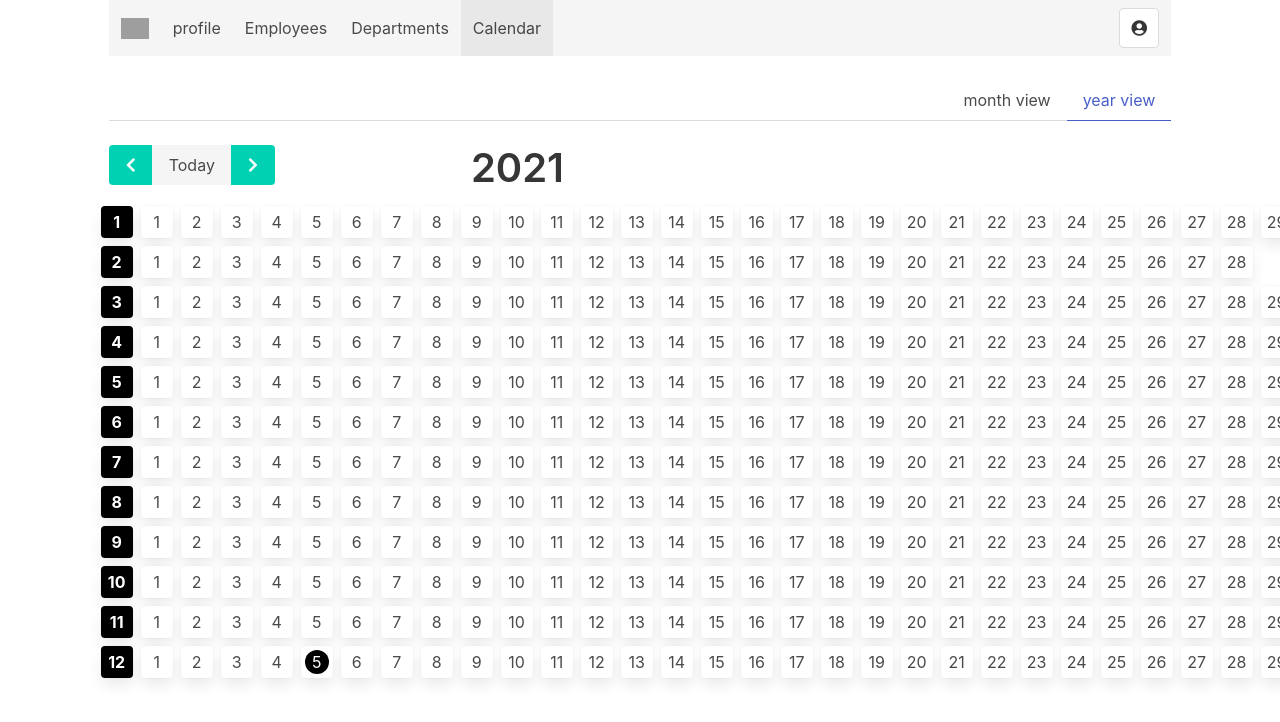
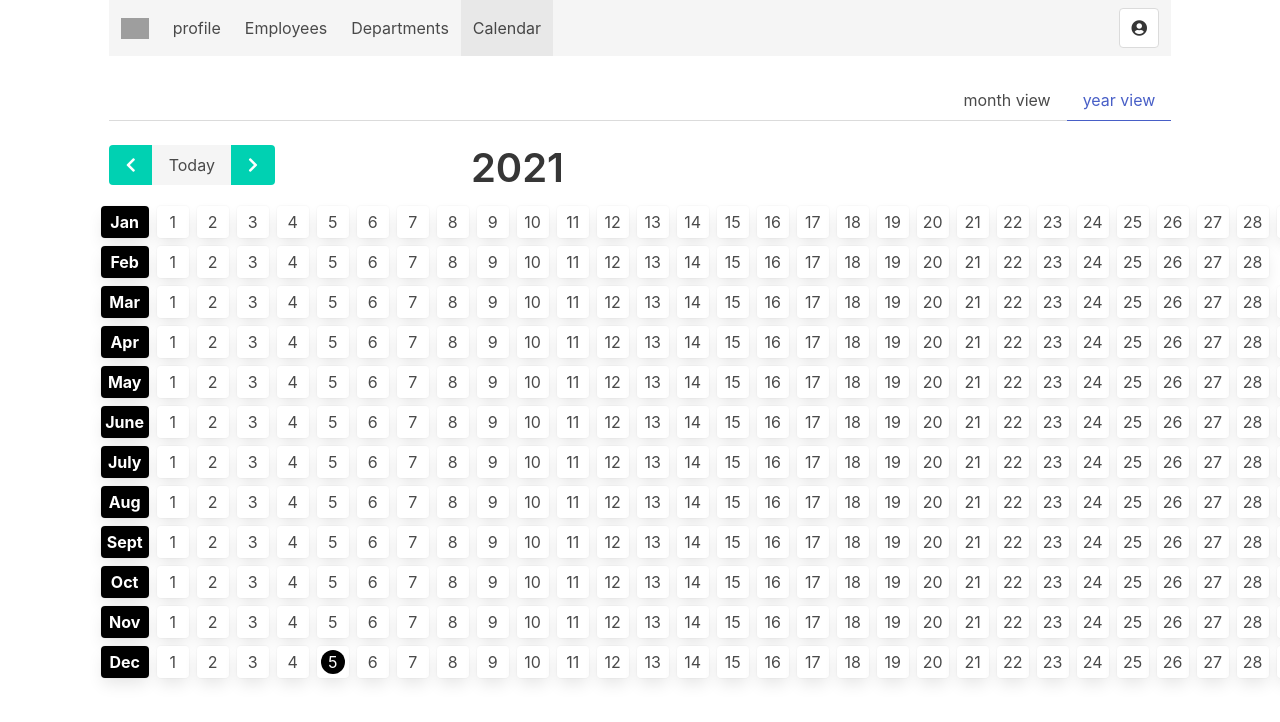
Before and after one commit to dabeng/hr, a React (Create React App) app: page /calendar/year-view in a window 1280 px wide. Shown: the top 722 px of the page. Built offline with nearby package versions, Linux system fonts and the light colour scheme; sample sign-in values are in the browser's storage; grey boxes are pictures that could not be loaded.

Commit message:
improve styles of month card in year view

```diff
--- a/src/features/calendar/YearView.js
+++ b/src/features/calendar/YearView.js
@@ -8,6 +8,7 @@ import styles from "./YearView.module.scss";
 const YearView = () => {
   dayjs.extend(DayOfYear);
 
+  const monthNames = ['Jan', 'Feb', 'Mar', 'Apr', 'May', 'June', 'July', 'Aug', 'Sept', 'Oct', 'Nov', 'Dec'];
   const [increment, setIncrement] = useState(0);
 
   const resetToToday = e => {
@@ -31,16 +32,14 @@ const YearView = () => {
         columns.push(<div className={`column ${styles.column}`} key={j}>
           <div className={
             "card"
-            + (j === 0 ? " " + styles.month : "")
+            + (j === 0 ? " " + styles.month_card : "")
             + (j > daysInMonth ? " " + styles.placeholder : "")
             + (increment === 0 && dayjs().month() === i && dayjs().date() === j ? " " + styles.today_card : "")
           }>
             <div className={`card-content ${styles.card_content}`}>
               <div className={"content " + styles.content}>
-                <span className={styles.date}>
-                  {j === 0 ? i + 1 :
-                    (j > daysInMonth ? 0 : j)
-                  }
+                <span className={j === 0 ? styles.month_name : styles.date}>
+                  {j === 0 ? monthNames[i] : (j > daysInMonth ? 0 : j)}
                 </span>
                 <span className={styles.status}></span>
               </div>
--- a/src/features/calendar/YearView.module.scss
+++ b/src/features/calendar/YearView.module.scss
@@ -28,10 +28,11 @@
   }
 }
 
-.month {
+.month_card {
   color: #fff;
+  background-color: #000;
   font-weight: bolder;
-  background-color: #000;
+  width: 3rem;
 }
 
 .placeholder {
```
